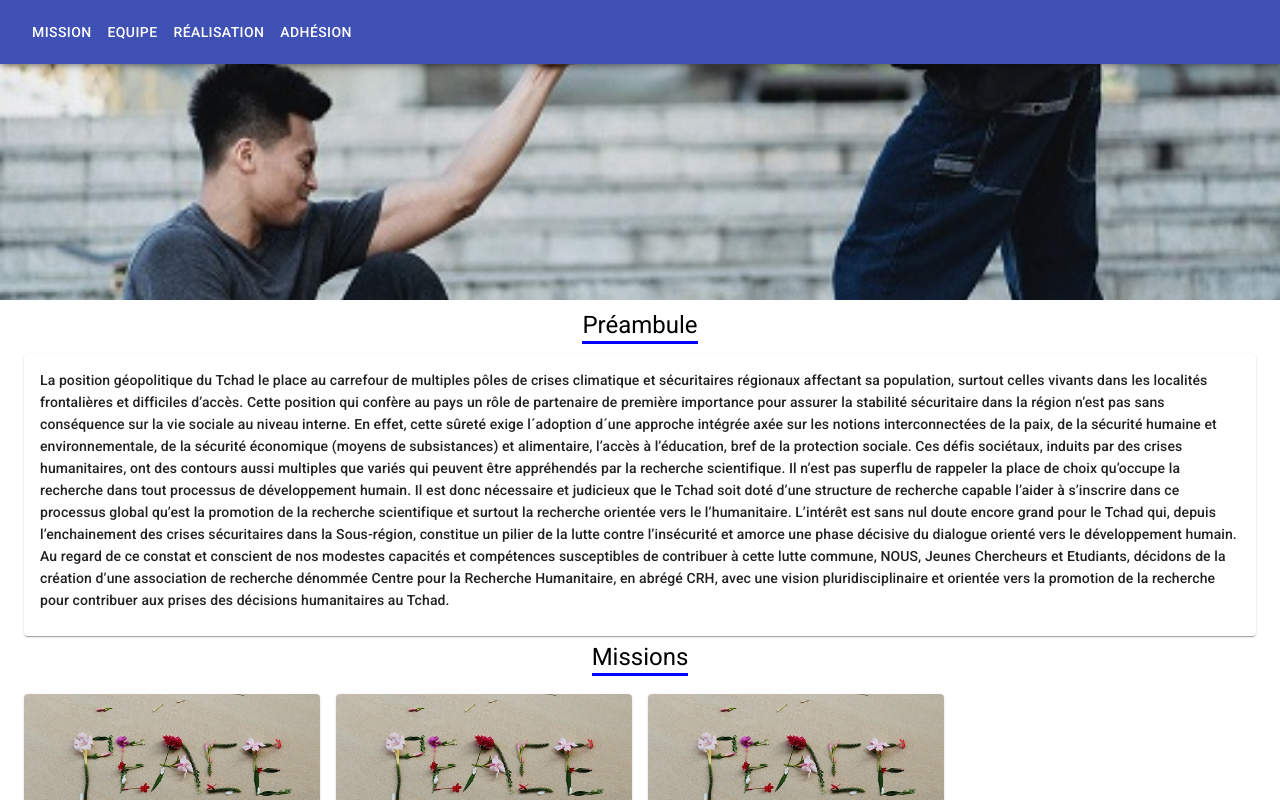
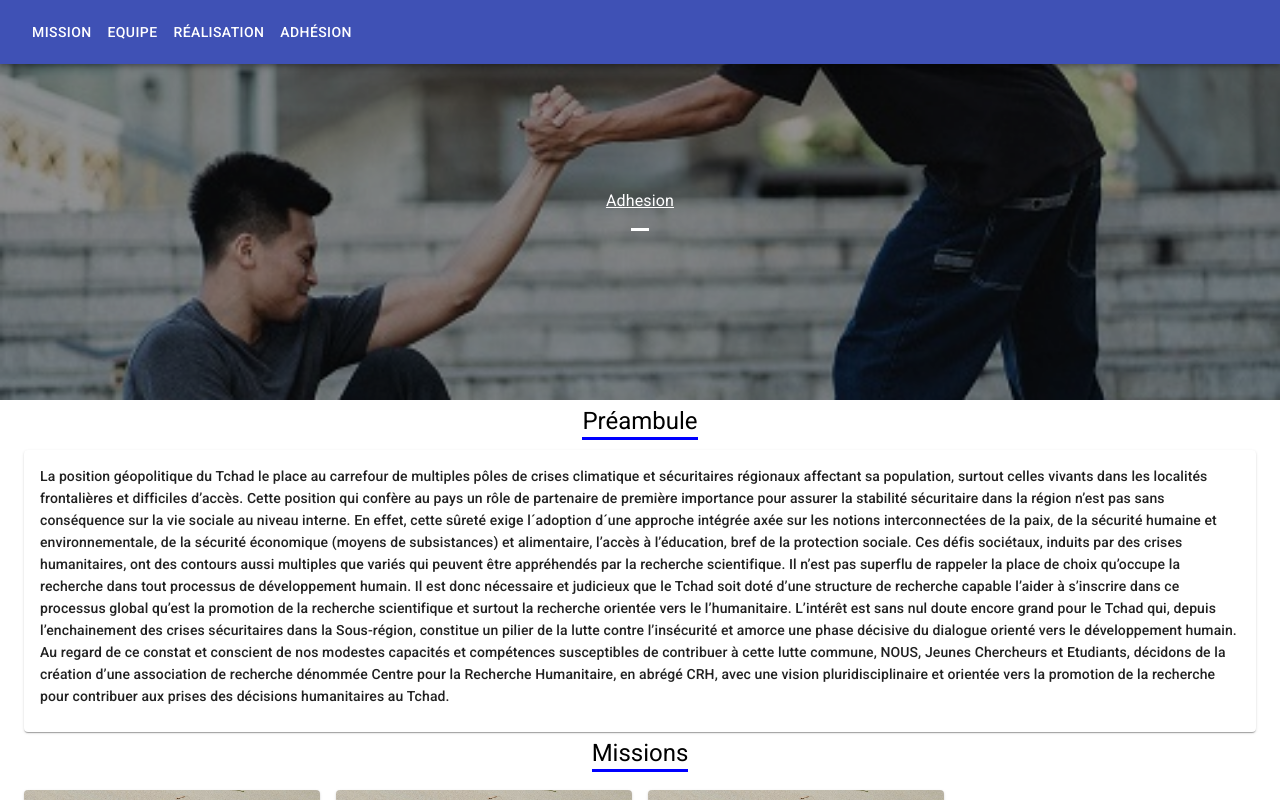
Before and after one commit to Yamingue/humanitaire, a React (Create React App) app: page / in a window 1280 px wide. Shown: the top 800 px of the page. Built offline with nearby package versions, Linux system fonts and the light colour scheme.

Commit message:
ajout de la banier

```diff
--- a/src/App.js
+++ b/src/App.js
@@ -9,6 +9,7 @@
 import Realisation from "./Component/Realisation";
 import Carousel from 'react-multi-carousel';
 import 'react-multi-carousel/lib/styles.css';
+import Banner from "./Component/Banner";
 
 const responsive = {
   superLargeDesktop: {
@@ -33,13 +34,7 @@
   return (
     <>
       <NavBar />
-      <img src={IMG1}
-        alt={"humanitaire"}
-        style={{
-          width: '100%',
-          height: 300,
-          objectFit: 'cover'
-        }} />
+      <Banner />
 
       <Container
         style={{
--- /dev/null
+++ b/src/Component/Banner.js
@@ -0,0 +1,125 @@
+import React from 'react';
+import { makeStyles } from '@material-ui/core/styles';
+import ButtonBase from '@material-ui/core/ButtonBase';
+import Typography from '@material-ui/core/Typography';
+import IMG from '../assets/1.jpg'
+
+const images = [
+    {
+        url: IMG,
+        title: 'Adhesion',
+        width: '100%',
+    },
+];
+
+const useStyles = makeStyles((theme) => ({
+    root: {
+        display: 'flex',
+        flexWrap: 'wrap',
+        minWidth: 400,
+        width: '100%',
+    },
+    image: {
+        position: 'relative',
+        height: 400,
+        [theme.breakpoints.down('xs')]: {
+            width: '100% !important', // Overrides inline-style
+            height: 300,
+        },
+        '&:hover, &$focusVisible': {
+            zIndex: 1,
+            '& $imageBackdrop': {
+                opacity: 0.15,
+            },
+            '& $imageMarked': {
+                opacity: 0,
+            },
+            '& $imageTitle': {
+                border: '4px solid currentColor',
+            },
+        },
+    },
+    focusVisible: {},
+    imageButton: {
+        position: 'absolute',
+        left: 0,
+        right: 0,
+        top: 0,
+        bottom: 0,
+        display: 'flex',
+        alignItems: 'center',
+        justifyContent: 'center',
+        color: theme.palette.common.white,
+    },
+    imageSrc: {
+        position: 'absolute',
+        left: 0,
+        right: 0,
+        top: 0,
+        bottom: 0,
+        backgroundSize: 'cover',
+        backgroundPosition: 'center 40%',
+    },
+    imageBackdrop: {
+        position: 'absolute',
+        left: 0,
+        right: 0,
+        top: 0,
+        bottom: 0,
+        backgroundColor: theme.palette.common.black,
+        opacity: 0.4,
+        transition: theme.transitions.create('opacity'),
+    },
+    imageTitle: {
+        position: 'relative',
+        padding: `${theme.spacing(2)}px ${theme.spacing(4)}px ${theme.spacing(1) + 6}px`,
+    },
+    imageMarked: {
+        height: 3,
+        width: 18,
+        backgroundColor: theme.palette.common.white,
+        position: 'absolute',
+        bottom: -2,
+        left: 'calc(50% - 9px)',
+        transition: theme.transitions.create('opacity'),
+    },
+}));
+
+export default function Banner() {
+    const classes = useStyles();
+
+    return (
+        <div className={classes.root}>
+            {images.map((image) => (
+                <ButtonBase
+                    focusRipple
+                    key={image.title}
+                    className={classes.image}
+                    focusVisibleClassName={classes.focusVisible}
+                    style={{
+                        width: image.width,
+                    }}
+                >
+                    <span
+                        className={classes.imageSrc}
+                        style={{
+                            backgroundImage: `url(${IMG})`,
+                        }}
+                    />
+                    <span className={classes.imageBackdrop} />
+                    <a href='/#adhesion' className={classes.imageButton}>
+                        <Typography
+                            component="span"
+                            variant="subtitle1"
+                            color="inherit"
+                            className={classes.imageTitle}
+                        >
+                            {image.title}
+                            <span className={classes.imageMarked} />
+                        </Typography>
+                    </a>
+                </ButtonBase>
+            ))}
+        </div>
+    );
+}
```
